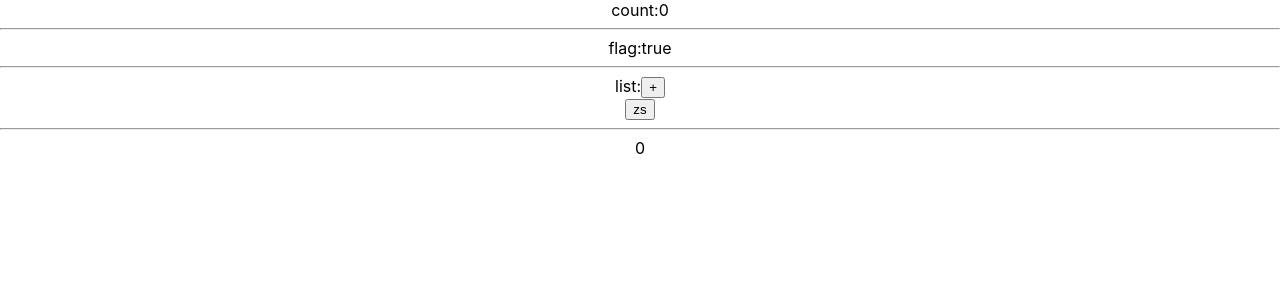
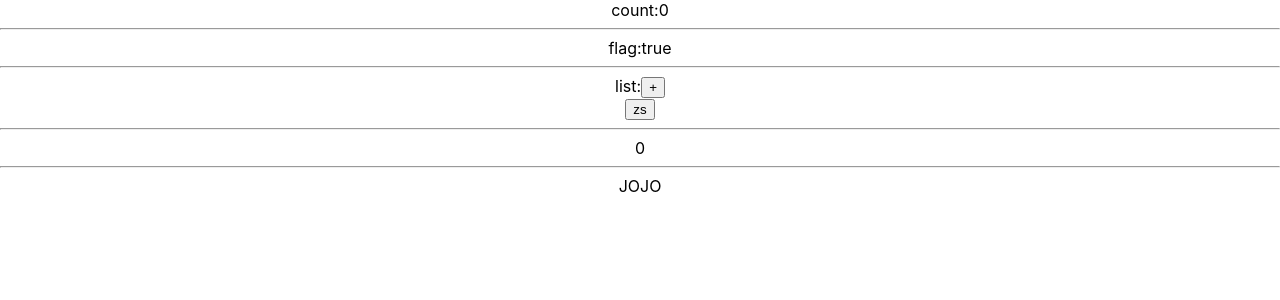
Before and after one commit to stevecyj/react-hooks, a React (Create React App) app: page / in a window 1280 px wide. Shown: the top 300 px of the page. Built offline with nearby package versions, Linux system fonts and the light colour scheme.

Commit message:
useLocalStorage

```diff
--- a/src/App.js
+++ b/src/App.js
@@ -1,5 +1,6 @@
-import { useState, useEffect } from "react";
+import { useEffect, useState } from "react";
 import { useWindiwScroll } from "./hooks/useWindiwScroll.js";
+import { useLocalStorage } from "./hooks/useLocalStorage";
 import './App.css';
 
 function App() {
@@ -8,6 +9,10 @@ function App() {
   const [ flag, setFlag ] = useState(true);
   const [ list, setList ] = useState([]);
   const [ y ] = useWindiwScroll();
+  const [ message, setMessage ] = useLocalStorage('hook-key', 'Fei');
+  setTimeout(() => {
+    setMessage('JOJO');
+  }, 2000);
   console.log(count);
 
   useEffect(() => {
@@ -36,6 +41,8 @@ function App() {
       }}>{name}</button>
       <hr/>
       {y}
+      <hr/>
+      {message}
     </div>
   );
 }
--- /dev/null
+++ b/src/hooks/useLocalStorage.js
@@ -0,0 +1,9 @@
+import { useEffect, useState } from "react";
+
+export function useLocalStorage(key, defaultValue) {
+  const [ message, setMessage ] = useState(defaultValue);
+  useEffect(() => {
+    window.localStorage.setItem(key, message);
+  }, [ key, message ]);
+  return [ message, setMessage ];
+}
```
